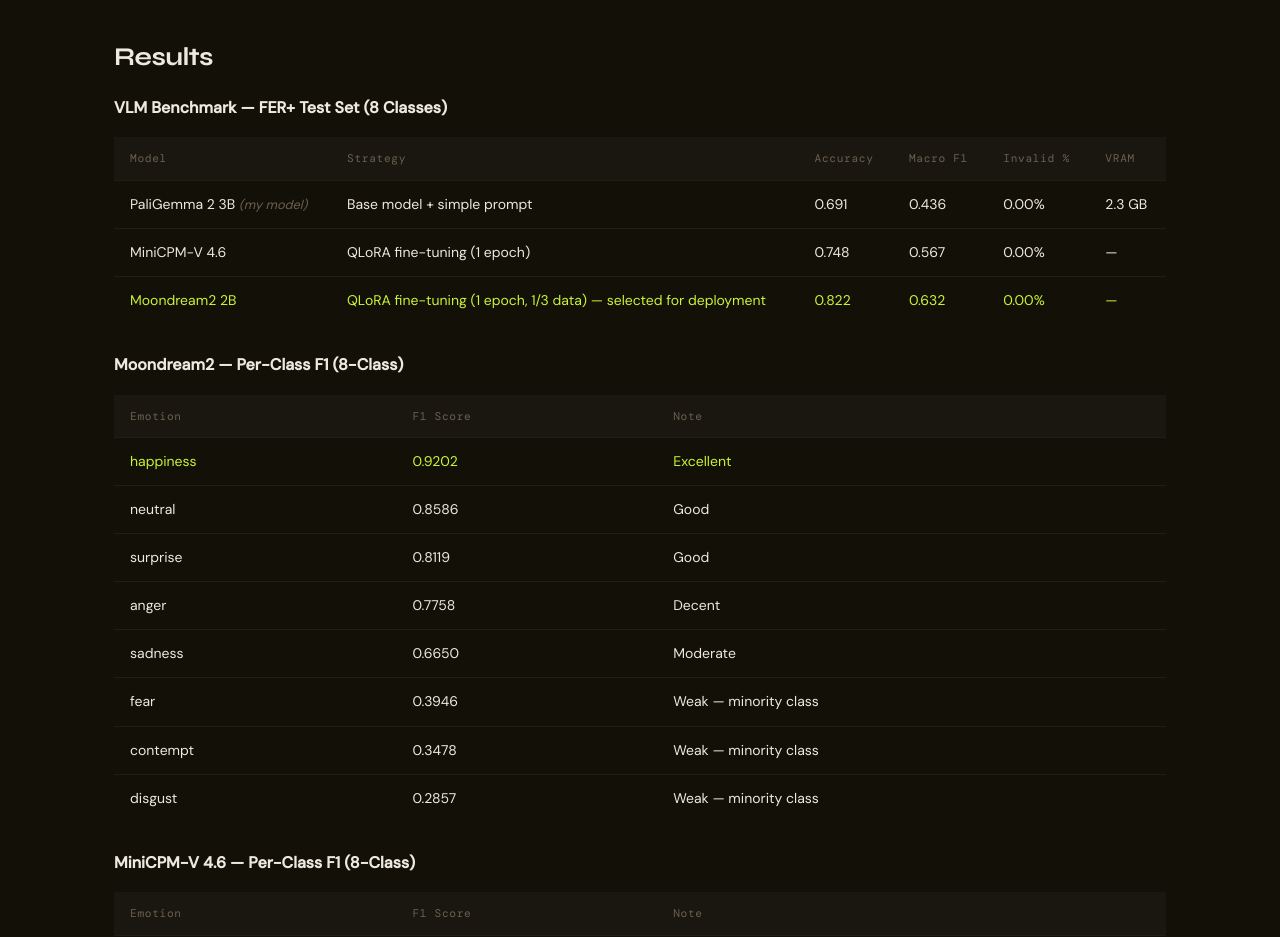
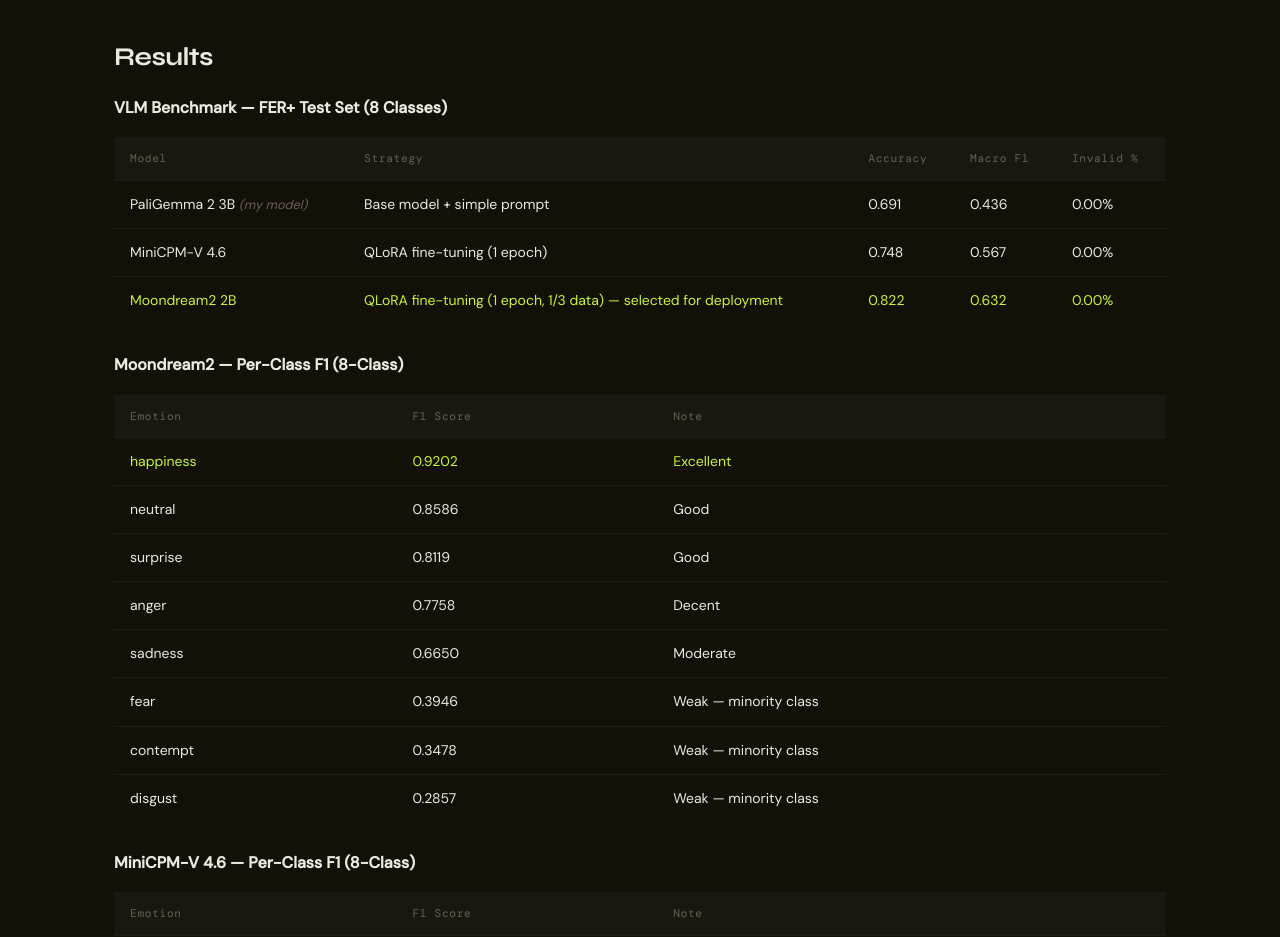
Before and after one commit to giugiu39/portfolio-telecom, a website: page project-ger.html in a window 1280 px wide. Shown: the part 8480-9417 px from the top of the page. Drawn offline with nearby package versions, Linux system fonts and the light colour scheme; a web font is replaced by a local one.

Commit message:
Removing

```diff
--- a/project-ger.html
+++ b/project-ger.html
@@ -588,7 +588,6 @@
           <th>Accuracy</th>
           <th>Macro F1</th>
           <th>Invalid %</th>
-          <th>VRAM</th>
         </tr>
       </thead>
       <tbody>
@@ -598,7 +597,6 @@
           <td>0.691</td>
           <td>0.436</td>
           <td>0.00%</td>
-          <td>2.3 GB</td>
         </tr>
         <tr>
           <td>MiniCPM-V 4.6</td>
@@ -606,7 +604,6 @@
           <td>0.748</td>
           <td>0.567</td>
           <td>0.00%</td>
-          <td>—</td>
         </tr>
         <tr class="highlight-row">
           <td>Moondream2 2B</td>
@@ -614,7 +611,6 @@
           <td>0.822</td>
           <td>0.632</td>
           <td>0.00%</td>
-          <td>—</td>
         </tr>
       </tbody>
     </table>
```
